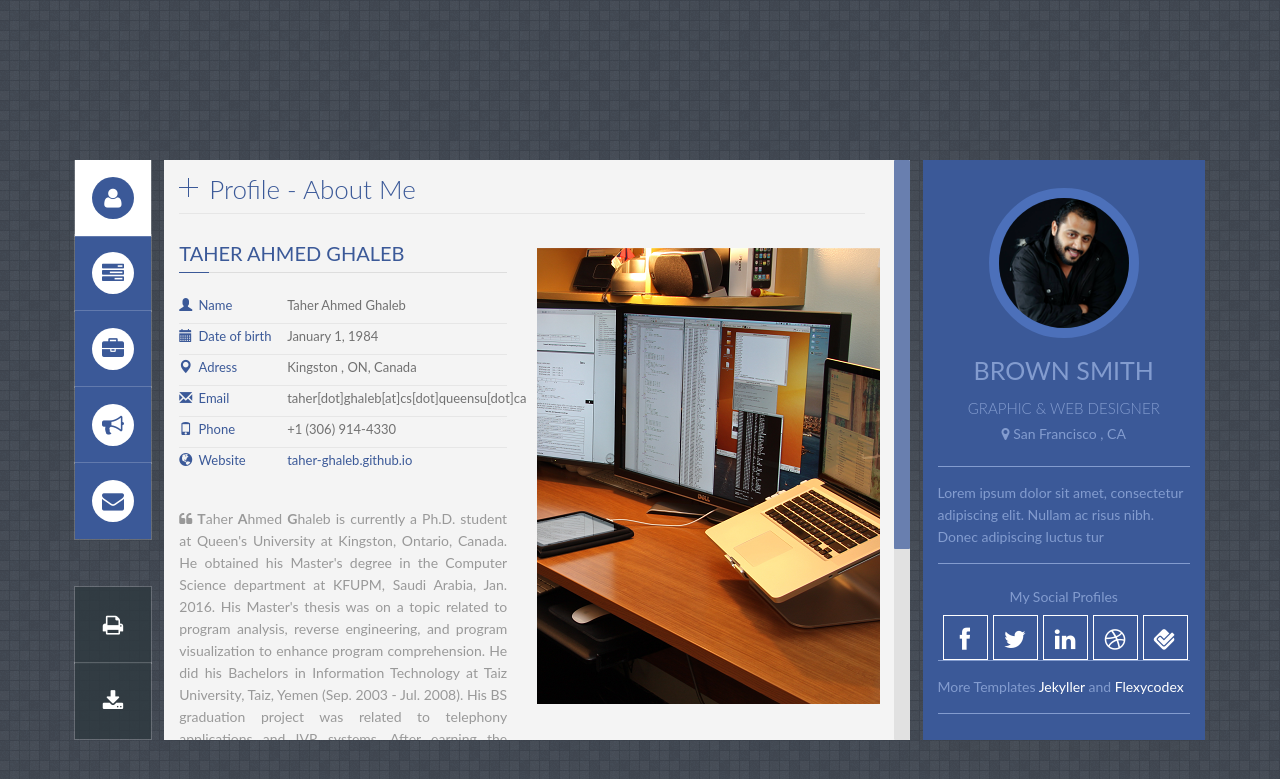
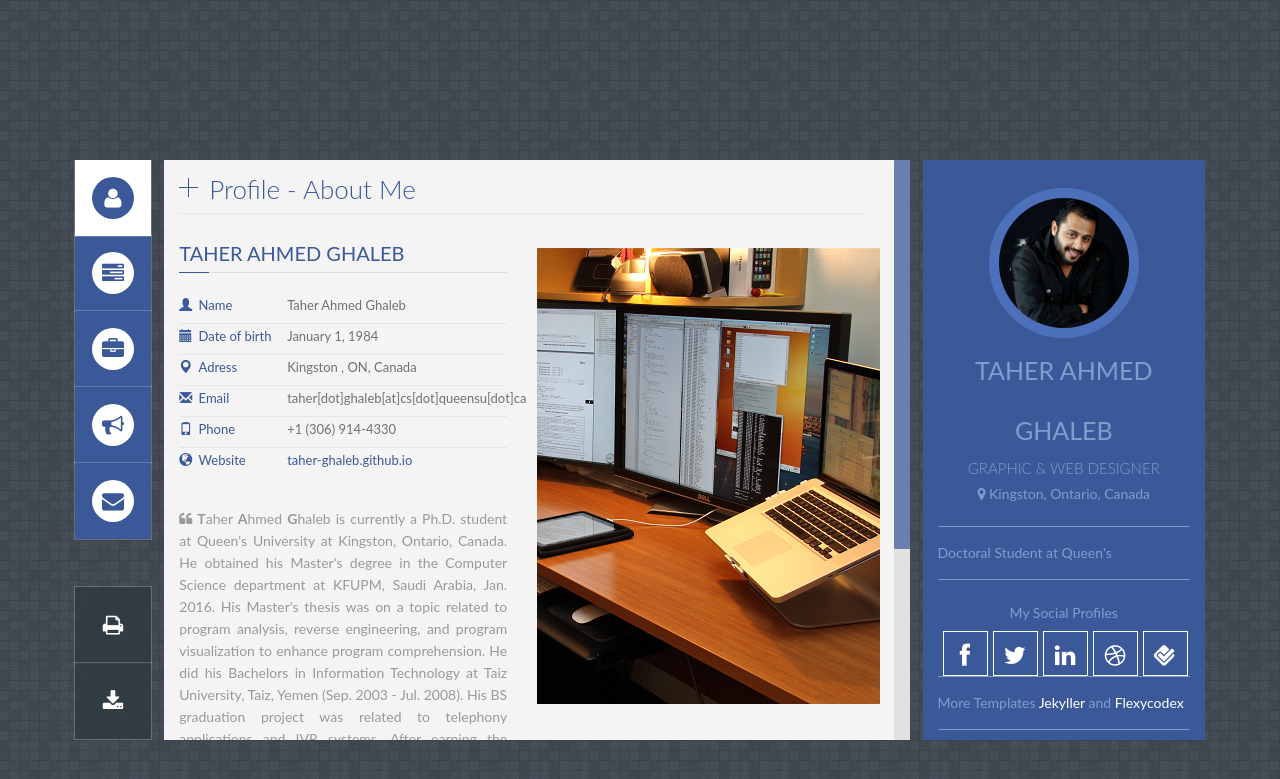
Before and after one commit to Taher-Ghaleb/Taher-Ghaleb.github.io, a Jekyll site: the page built from index.html, in a window 1280 px wide. Shown: the top 779 px of the page. Built offline with Jekyll 4.4.1, drawn with Linux system fonts in a browser that asks for light colours; some web fonts are replaced.

Commit message:
Update index.html

```diff
--- a/index.html
+++ b/index.html
@@ -70,9 +70,9 @@ layout: default
     <div class="col-lg-12 col-md-12 col-sm-9 col-xs-12">
         <!-- Profile info -->
         <div id="profile_info">
-            <h1 id="name" class="transition-02">{{ site.yourname }}</h1>
+            <h1 id="name" class="transition-02">Taher Ahmed Ghaleb</h1>
             <h4 class="line">{{ site.title }}</h4>
-            <h6><span class="fa fa-map-marker"></span> {{ site.location }}</h6>
+            <h6><span class="fa fa-map-marker"></span> Kingston, Ontario, Canada</h6>
         </div>
         <!-- End Profile info -->
 
@@ -80,7 +80,7 @@ layout: default
         <!-- Profile Description -->
         <div id="profile_desc">
             <p>
-            	Lorem ipsum dolor sit amet, consectetur adipiscing elit. Nullam ac risus nibh. Donec adipiscing luctus tur
+            	Doctoral Student at Queen's
             </p>
 
         </div>
```
